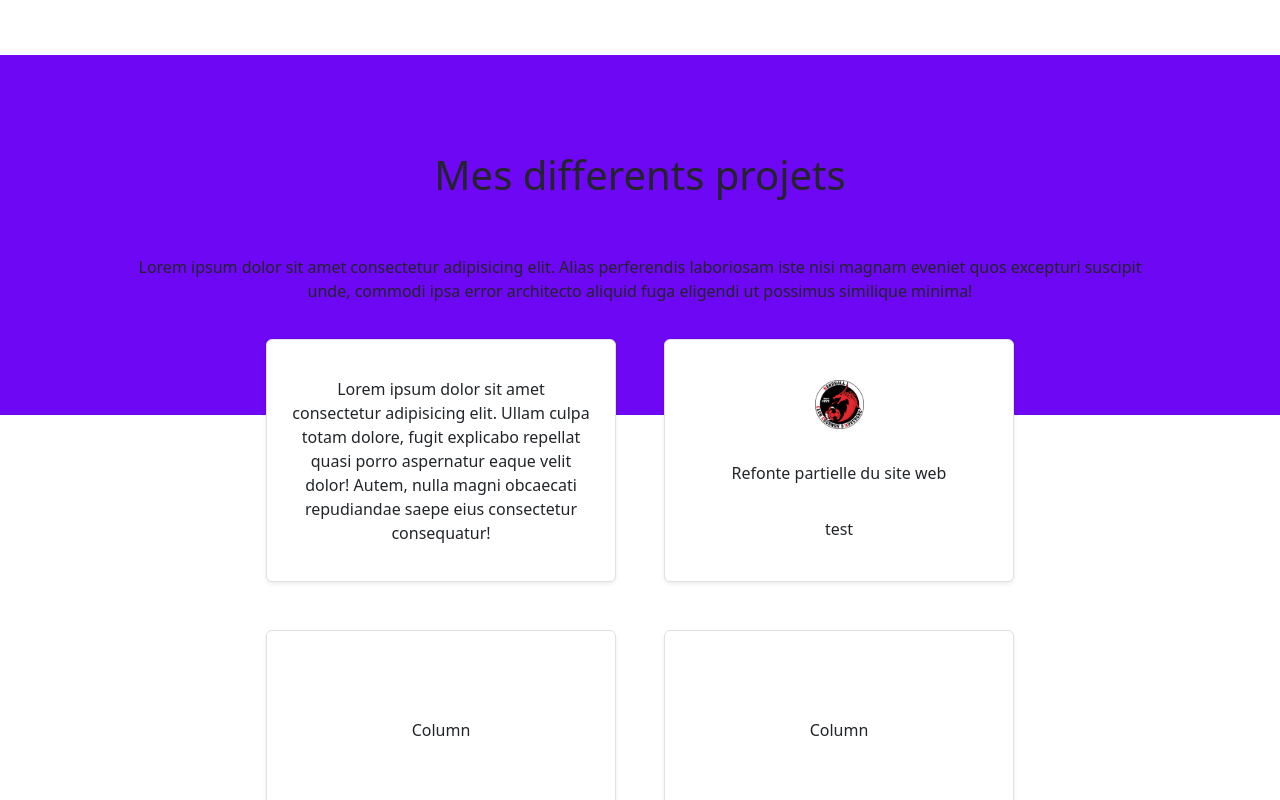
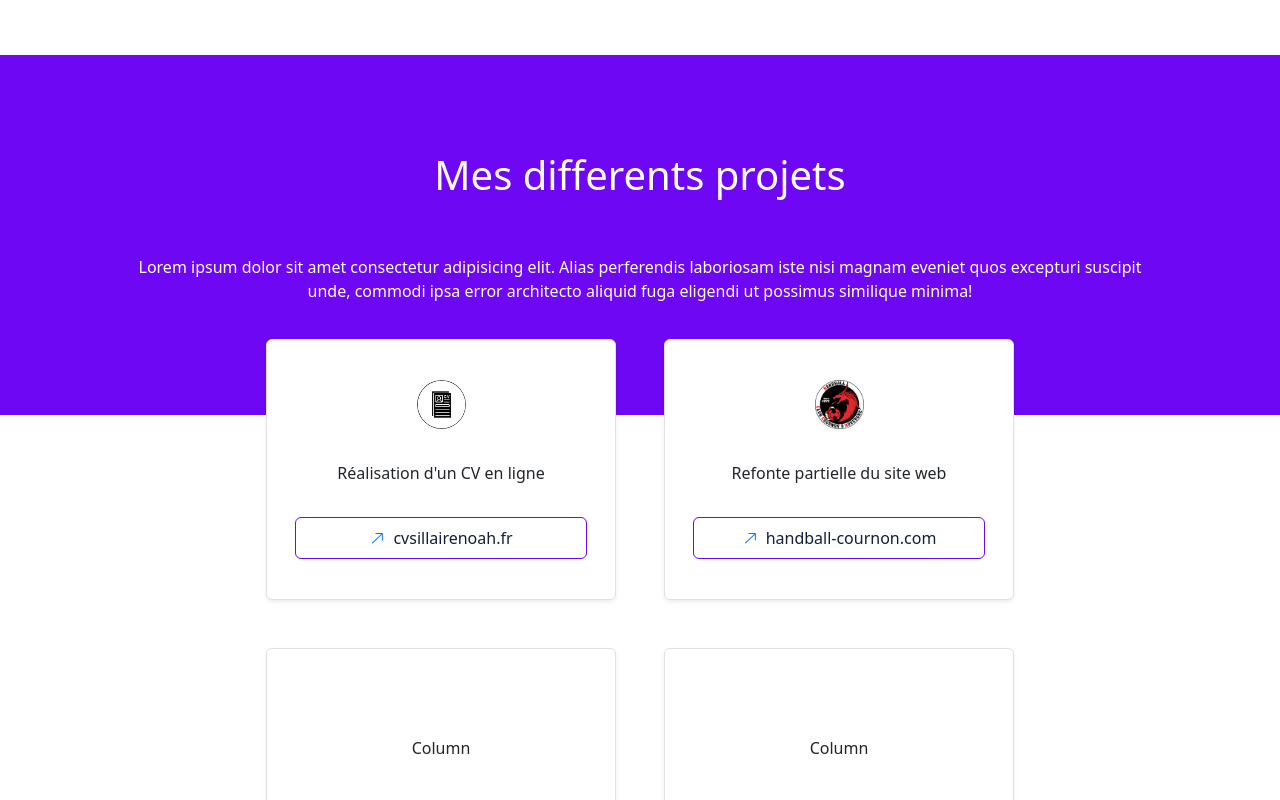
Before and after one commit to Pichou124426/portfoliosillairenoah, a website: page frontend/src/index.html in a window 1280 px wide. Shown: the part 2896-3696 px from the top of the page. Drawn offline with nearby package versions, Linux system fonts and the light colour scheme.

Commit message:
maj projets

```diff
--- a/frontend/src/index.html
+++ b/frontend/src/index.html
@@ -4,10 +4,15 @@
     <meta charset="UTF-8" />
     <meta name="viewport" content="width=device-width, initial-scale=1.0" />
     <title>Portfolio Noah</title>
-    <link rel="stylesheet" href="./node_modules/bootstrap/dist/css/bootstrap.min.css">
-    <link rel="stylesheet" href="./node_modules/bootstrap-icons/font/bootstrap-icons.css">
+    <link
+      rel="stylesheet"
+      href="./node_modules/bootstrap/dist/css/bootstrap.min.css"
+    />
+    <link
+      rel="stylesheet"
+      href="./node_modules/bootstrap-icons/font/bootstrap-icons.css"
+    />
     <link rel="stylesheet" href="./css/style.css"
-
   </head>
   <body>
     <div class="container-fluid" id="navbar">
@@ -43,10 +48,7 @@
           >
             <ul class="navbar-nav text-center">
               <li class="nav-item">
-                <a
-                  class="nav-link pe-5"
-                  aria-current="page"
-                  href="#project"
+                <a class="nav-link pe-5" aria-current="page" href="#project"
                   >Mes projets</a
                 >
               </li>
@@ -86,8 +88,8 @@
 
     <section class="bg-primary p-5">
       <div class="container p-5 text-center">
-        <h1 class="pb-5">Enchanté, je suis Noah SILLAIRE</h1>
-        <p class="pb-5">
+        <h1 class="pb-5 text-white">Enchanté, je suis Noah SILLAIRE</h1>
+        <p class="pb-5 text-white">
           Je m’appelle Noah Sillaire, étudiant en informatique à l’École
           Hexagone (Bachelor 2024–2027). Passionné par le développement et
           l’administration système, j’aime construire des solutions robustes,
@@ -200,7 +202,7 @@
               <i class="bi bi-diagram-3-fill fs-1 text-secondary"></i>
             </div>
             <h5 class="text-white"><strong>5</strong> projets effectués</h5>
-            <p class=" text-white">
+            <p class="text-white">
               Développement web, systéme embarqué et jeu vidéo
             </p>
           </div>
@@ -230,8 +232,8 @@
 
     <section class="bg-primary p-5" id="project">
       <div class="container p-5 text-center">
-        <h1 class="pb-5">Mes differents projets</h1>
-        <p>
+        <h1 class="pb-5 text-white">Mes differents projets</h1>
+        <p class="text-white">
           Lorem ipsum dolor sit amet consectetur adipisicing elit. Alias
           perferendis laboriosam iste nisi magnam eveniet quos excepturi
           suscipit unde, commodi ipsa error architecto aliquid fuga eligendi ut
@@ -243,10 +245,38 @@
       <div class="container rounded negative-margin-top text-center">
         <div class="d-flex flex-wrap m-4 gap-5 justify-content-center">
           <div class="border w-25 rounded shadow-sm bg-white card-large">
-            Lorem ipsum dolor sit amet consectetur adipisicing elit. Ullam culpa
-            totam dolore, fugit explicabo repellat quasi porro aspernatur eaque
-            velit dolor! Autem, nulla magni obcaecati repudiandae saepe eius
-            consectetur consequatur!
+            <div class="row justify-content-center p-3">
+              <img
+                src="./assets/cv.webp"
+                class="img-fluid rounded-circle w-25"
+              />
+            </div>
+            <div class="row justify-content-center p-3">
+              Réalisation d'un CV en ligne
+            </div>
+            <div class="row justify-content-center  p-3">
+              <a
+                href="https://cvsillairenoah.fr"
+                target="_blank"
+                class="d-flex align-items-center gap-2 px-3 py-2 rounded bg-white border border-primary text-danger text-decoration-none justify-content-center"
+
+              >
+                <svg
+                  xmlns="http://www.w3.org/2000/svg"
+                  width="16"
+                  height="16"
+                  fill="#007BFF"
+                  class="bi bi-box-arrow-up-right"
+                  viewBox="0 0 16 16"
+                >
+                  <path
+                    fill-rule="evenodd"
+                    d="M6.364 3.5a.5.5 0 0 1 .5-.5h6.5a.5.5 0 0 1 .5.5v6.5a.5.5 0 0 1-1 0V4.707L3.854 13.207a.5.5 0 0 1-.708-.708L12.293 4H6.864a.5.5 0 0 1-.5-.5z"
+                  />
+                </svg>
+                cvsillairenoah.fr
+              </a>
+            </div>
           </div>
           <div class="border w-25 rounded shadow-sm bg-white card-large">
             <div class="row justify-content-center p-3">
@@ -255,8 +285,32 @@
                 class="img-fluid rounded w-25"
               />
             </div>
-            <div class="row justify-content-center p-3">Refonte partielle du site web </div>
-            <div class="row justify-content-center p-3">test</div>
+            <div class="row justify-content-center p-3">
+              Refonte partielle du site web
+            </div>
+            <div class="row justify-content-center  p-3">
+              <a
+                href="https://handball-cournon.com/intro-programme-talent/"
+                target="_blank"
+                class="d-flex align-items-center gap-2 px-3 py-2 rounded bg-white border border-primary text-danger text-decoration-none justify-content-center"
+
+              >
+                <svg
+                  xmlns="http://www.w3.org/2000/svg"
+                  width="16"
+                  height="16"
+                  fill="#007BFF"
+                  class="bi bi-box-arrow-up-right"
+                  viewBox="0 0 16 16"
+                >
+                  <path
+                    fill-rule="evenodd"
+                    d="M6.364 3.5a.5.5 0 0 1 .5-.5h6.5a.5.5 0 0 1 .5.5v6.5a.5.5 0 0 1-1 0V4.707L3.854 13.207a.5.5 0 0 1-.708-.708L12.293 4H6.864a.5.5 0 0 1-.5-.5z"
+                  />
+                </svg>
+                handball-cournon.com
+              </a>
+            </div>
           </div>
           <div class="border w-25 rounded shadow-sm bg-white card-large">
             Column
@@ -276,7 +330,7 @@
     </section>
 
     <div
-      class="container text-center  bg-danger p-5 rounded negative-margin-bottom shadow-sm"
+      class="container text-center bg-danger p-5 rounded negative-margin-bottom shadow-sm"
     >
       <div class="row">
         <div class="col text-white">Commençons un nouveau projet ensemble</div>
@@ -285,7 +339,7 @@
           sapiente, consequuntur perferendis quod libero velit.
         </div>
         <div class="col text-white">
-          <button type="button" class="btn btn-outline-secondary text-white ">
+          <button type="button" class="btn btn-outline-secondary text-white">
             Allons-y
           </button>
         </div>
@@ -338,6 +392,6 @@
       </div>
     </footer>
 
-   <script src="node_modules/bootstrap/dist/js/bootstrap.bundle.min.js"></script>
+    <script src="node_modules/bootstrap/dist/js/bootstrap.bundle.min.js"></script>
   </body>
 </html>
```
Also changed, not shown: frontend/src/assets/cv.webp (added).
